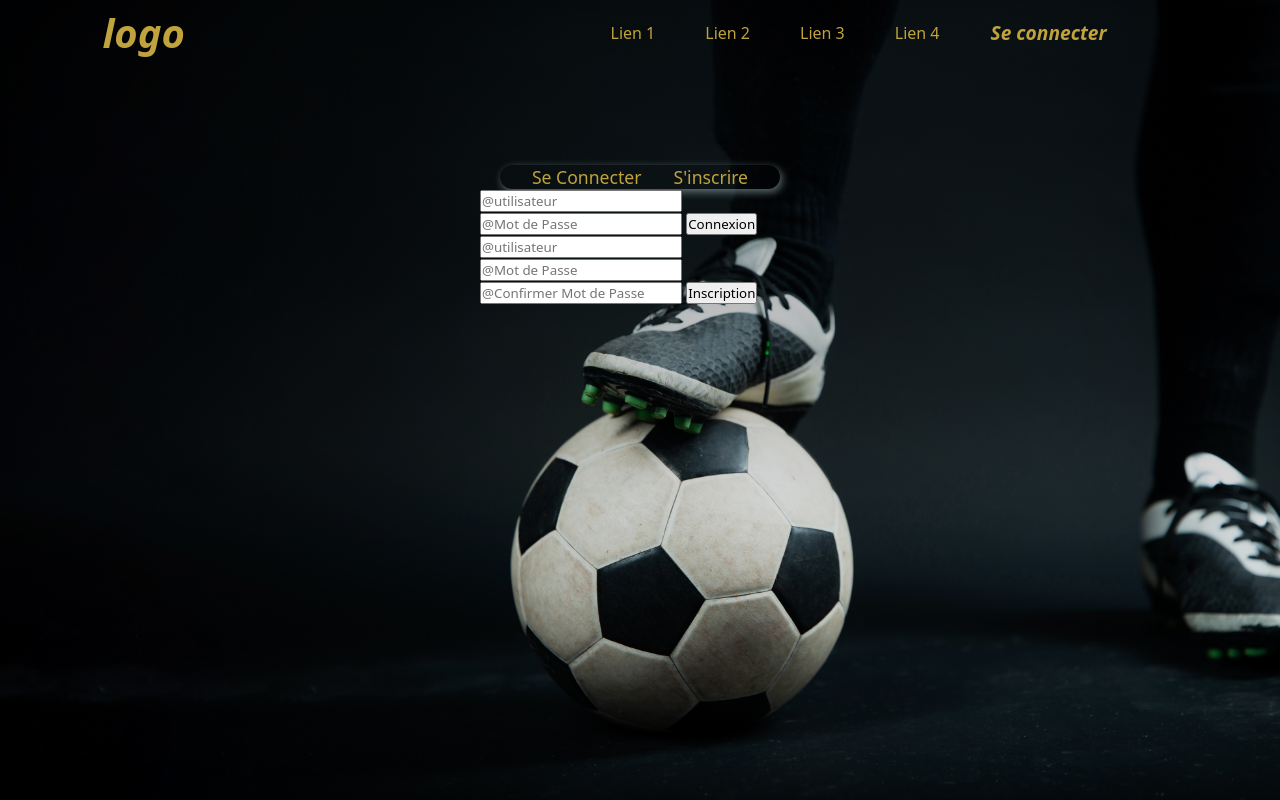
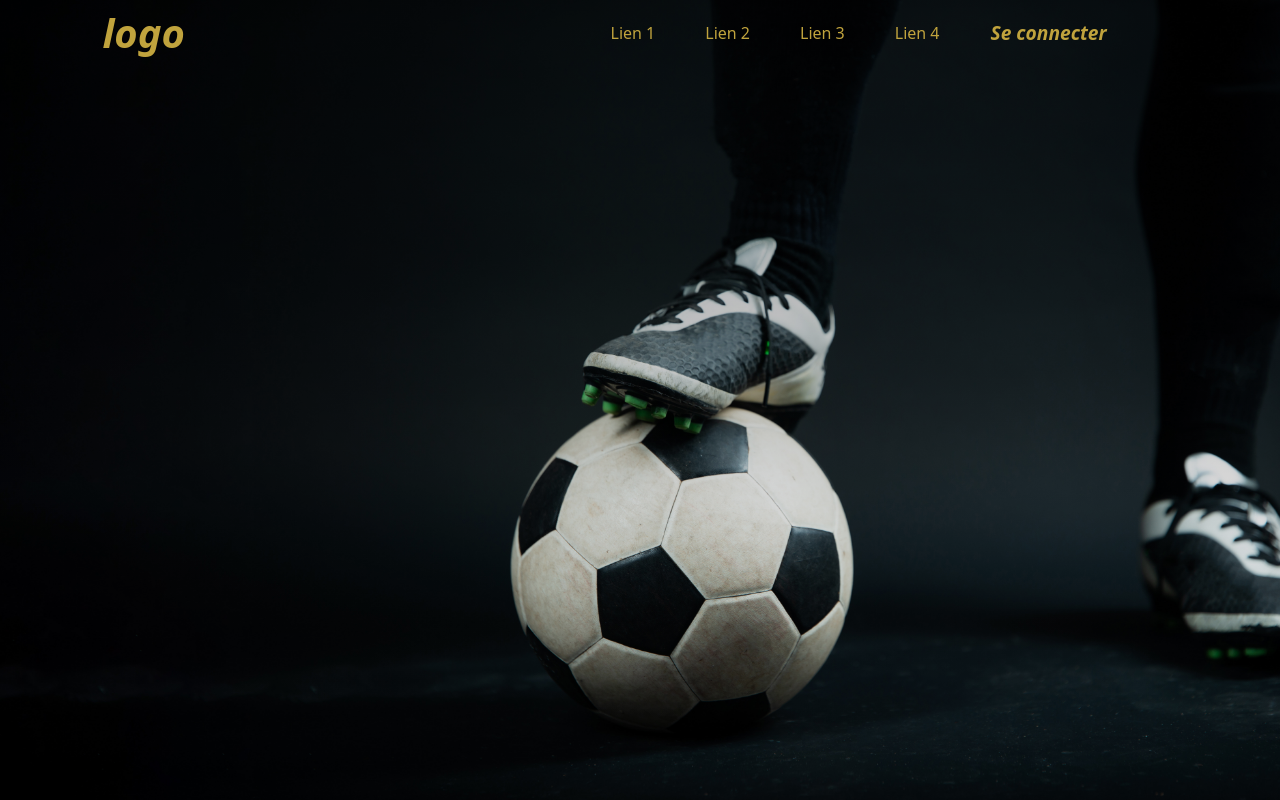
Before and after one commit to Vasilii31/Bloc3DI22Website, a PHP site: page / in a window 1280 px wide. Run offline with PHP 8.4, Linux system fonts and the light colour scheme.

Commit message:
page acceuil terminée, a modifier avec organisateur et entraineur

```diff
--- a/acceuilPreConnexion.js
+++ b/acceuilPreConnexion.js
@@ -0,0 +1,41 @@
+const displayform = pE('displayForm');
+const forLogin = pE('forLogin');
+const loginForm = pE('loginForm');
+const forRegister = pE('forRegister');
+const registerForm = pE('registerForm');
+const formContainer = pE('formContainer');
+displayform.addEventListener('click', showForm);
+
+forLogin.addEventListener('click', () => {
+    forLogin.classList.add('active');
+    forRegister.classList.remove('active');
+    if(loginForm.classList.contains('toggleForm'))
+    {
+        formContainer.style.transform = 'translate(0%)';
+        formContainer.style.transition = 'transform .5s';
+        registerForm.classList.add('toggleForm');
+        loginForm.classList.remove('toggleForm');
+    }
+})
+
+forRegister.addEventListener('click', () => {
+    forLogin.classList.remove('active');
+    forRegister.classList.add('active');
+    if(registerForm.classList.contains('toggleForm'))
+    {
+        formContainer.style.transform = 'translate(-100%)';
+        formContainer.style.transition = 'transform .5s';
+        registerForm.classList.remove('toggleForm');
+        loginForm.classList.add('toggleForm');
+    }
+})
+
+function pE(e)
+{
+    return document.getElementById(e);
+}
+
+function showForm()
+{
+    document.querySelector('.form-wrapper .card').classList.toggle('show');
+}
--- a/index.html
+++ b/index.html
@@ -16,7 +16,7 @@
                 <li><a href="#">Lien 2</a></li>
                 <li><a href="#">Lien 3</a></li>
                 <li><a href="#">Lien 4</a></li>
-                <li><button class="btn" id="displayform">Se connecter</button></li>
+                <li><button class="btn" id="displayForm">Se connecter</button></li>
             </ul>
         </nav>
 
@@ -29,14 +29,14 @@
                             <div id="forRegister" class="form-header">S'inscrire</div>
                         </div>
                         <div class="card-body" id="formContainer">
-                            <form id="formLogin">
+                            <form id="loginForm">
                                 <input type="text" class="form-control" placeholder="@utilisateur">
                                 <input type="password" class="form-control" placeholder="@Mot de Passe">
                                 <button class="formButton">Connexion</button>
 
                             </form>
 
-                            <form id="formRegister" class="toggleForm">
+                            <form id="registerForm" class="toggleForm">
                                 <input type="text" class="form-control" placeholder="@utilisateur">
                                 <input type="password" class="form-control" placeholder="@Mot de Passe">
                                 <input type="password" class="form-control" placeholder="@Confirmer Mot de Passe">
--- a/style.css
+++ b/style.css
@@ -90,7 +90,15 @@ section{
 .form-wrapper .card{
     width:360px;
     padding: 20px;
-    background-color: rgb(0,0,0 /35%);
+    background-color: rgb(214 198 141 /15%);
+    visibility: hidden;
+    opacity: 0;
+    transition: opacity 0.3s, visibility 0.3s;
+}
+
+.card.show{
+    visibility: visible;
+    opacity: 1;
 }
 
 .card-header{
@@ -103,3 +111,68 @@ section{
     box-shadow: 2px 3px 8px #d3f7ff71;
     border-radius: 50px;
 }
+
+.card-header .form-header{
+    flex: 50%;
+    text-align: center;
+    padding: 10px 0;
+    border: 1px solid transparent;
+    border-radius: 50px;
+    user-select: none;
+    cursor: pointer;
+}
+
+.card-header .form-header.active{
+    box-shadow: inset 1px 1px 2px rgb(236 196 54 / 55%), inset -1px 1px 2px rgb(236 196 54 / 55%),
+    inset -1px -1px 2px rgb(236 196 54/55%), inset 1px -1px 2px rgb(236 196 54/55%);
+    border-color: #C0A33D;
+    transition: border-color 0.3s, box-shadow 0.3s;
+}
+
+.card-body{
+    display: flex;
+    flex-wrap: nowrap;
+    padding: 40px 0;
+    text-align: center;
+}
+
+form{
+    flex: 0 0 100%;
+}
+
+.toggleForm{
+    visibility: hidden;
+    opacity: 0;
+    transition: opacity 0.3s, visibility 0.3s;
+}
+
+.form-control{
+    width: 100%;
+    border: none;
+    border-bottom: 1px solid rgb(236 196 54 / 65%);
+    background: none;
+    outline: none;
+    padding: 10px 5px;
+    margin-bottom: 20px;
+    color: #ffff;
+}
+
+.form-control::placeholder{
+    color: rgb(236 196 54 / 65%);
+}
+
+.formButton{
+    border: 1px solid transparent;
+    padding: 1rem 3rem;
+    background-color: #C0A33D;
+    border-radius: 50px;
+    margin-top: 1rem;
+    font-size: 1rem;
+    font-weight: bold;
+    transition: transform 0.3s, box-shadow 0.3s;
+}
+
+.formButton:hover{
+    box-shadow: 3px 5px 15px #C0A33D;
+    transform: translateY(-5px);
+}
```
